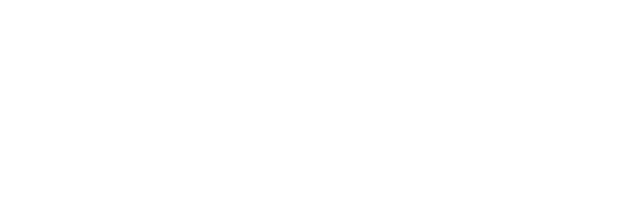
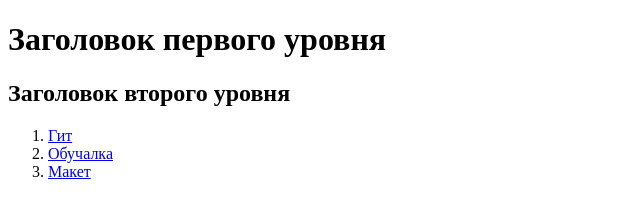
Before and after one commit to TihomirovAA/task-html, a website: page src/index.html in a window 1280 px wide. Shown: the whole page, without its empty margins (0-640 px from the left). Drawn offline with Linux system fonts and the light colour scheme.

Commit message:
адание по HTML

```diff
--- a/src/index.html
+++ b/src/index.html
@@ -3,5 +3,13 @@
     <head>
         <title>HTML</title>
     </head>
-    <body></body>
+    <body>
+        <h1>Заголовок первого уровня
+        </h1>
+        <h2>Заголовок второго уровня
+        </h2>
+        <ol><li><a href="https://github.com/"> Гит</a></li>
+        <li><a href="https://new-edu.tensor.ru/"> Обучалка</a></li>
+        <li><a href="http://axure.tensor.ru/"> Макет</a></li></ol>
+    </body>
 </html>
```
